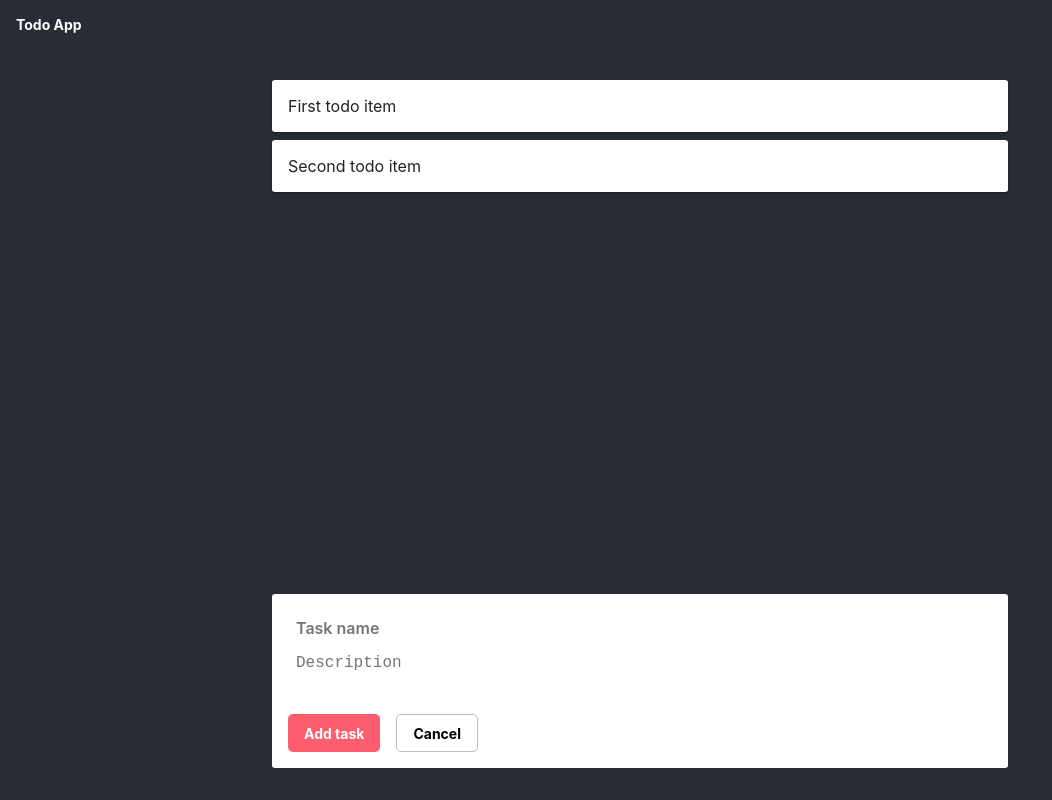
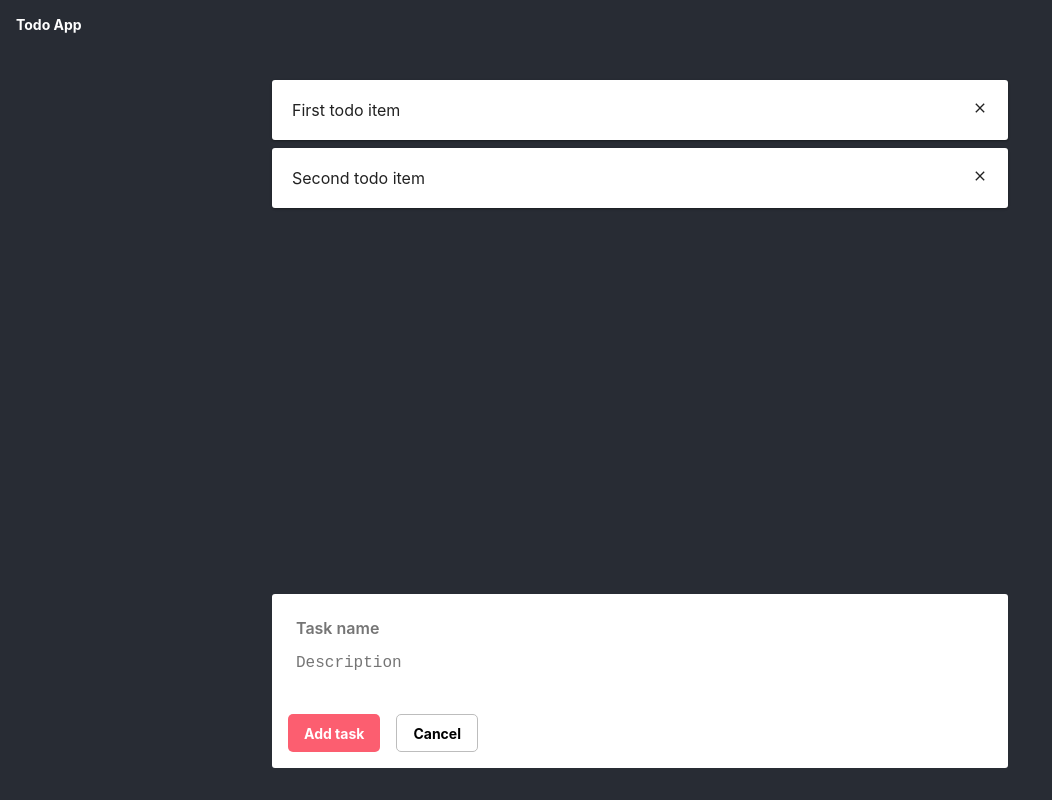
Before and after one commit to orjanbp/react-demo-todoapp, a React (Create React App) app: page / in a window 1280 px wide. Shown: the whole page, without its empty margins (0-1052 px from the left). Built offline with nearby package versions, Linux system fonts and the light colour scheme.

Commit message:
add close button to items

```diff
--- a/package.json
+++ b/package.json
@@ -13,6 +13,7 @@
     "lodash": "^4.17.21",
     "react": "^18.0.0",
     "react-dom": "^18.0.0",
+    "react-icons": "^4.3.1",
     "react-router": "^6.3.0",
     "react-router-dom": "^6.3.0",
     "react-scripts": "^5.0.1",
--- /dev/null
+++ b/src/components/pages/TodoOverview/core/TodoList/CloseButton.tsx
@@ -0,0 +1,32 @@
+import React from 'react';
+import styled from 'styled-components';
+import { MdClose } from 'react-icons/md';
+
+const Container = styled.div`
+  display: flex;
+  align-items: center;
+  justify-content: center;
+  width: 40px;
+  height: 40px;
+  border-radius: 20px;
+  cursor: pointer;
+  transition: background-color 0.1s ease;
+  &:active {
+    transition: background-color 0s;
+  }
+  &:hover {
+    background-color: ${props => props.theme.color.background60};
+  }
+  &:active {
+    background-color: ${props => props.theme.color.background40};
+  }
+`;
+
+interface Props {
+  onClick?: () => void;
+}
+export const CloseButton = ({ onClick }: Props) => (
+  <Container onClick={onClick}>
+    <MdClose />
+  </Container>
+);
--- a/src/components/pages/TodoOverview/core/TodoList/Components.tsx
+++ b/src/components/pages/TodoOverview/core/TodoList/Components.tsx
@@ -12,6 +12,10 @@ export const TodoItemContainer = styled.div`
   }
 `;
 
+export const TodoItemText = styled.div`
+  padding: 12px;
+`;
+
 /**
  * Apply spacing between subsequent todo items
  */
--- a/src/components/pages/TodoOverview/core/TodoList/TodoListItem.tsx
+++ b/src/components/pages/TodoOverview/core/TodoList/TodoListItem.tsx
@@ -1,17 +1,34 @@
 import React from 'react';
 import styled from 'styled-components';
 import { TodoItemType } from '@/utils/types';
-import { TodoItemContainer } from './Components';
+import { TodoItemContainer, TodoItemText } from './Components';
+import { CloseButton } from './CloseButton';
+
+const Container = styled(TodoItemContainer)`
+  display: flex;
+  justify-content: space-between;
+  background-color: ${props => props.theme.color.background100};
+  color: #222;
+  border-radius: 3px;
+  /* padding: 16px 16px; */
+  padding: 8px;
+  box-shadow: 0 1px 3px rgba(0,0,0,0.12), 0 1px 2px rgba(0,0,0,0.24);
+  &:hover {
+    cursor: pointer;
+    background-color: ${props => props.theme.color.background80};
+  }
+`;
 
 interface Props {
   item: TodoItemType;
+  onClose?: () => void;
 }
 /**
  * Display a todo item as an element
  */
-export const TodoListItem = ({ item }: Props) => {
-  const hello = 'world';
-  return (
-    <TodoItemContainer>{item.name}</TodoItemContainer>
-  );
-};
+export const TodoListItem = ({ item, onClose }: Props) => (
+  <Container>
+    <TodoItemText>{item.name}</TodoItemText>
+    <CloseButton onClick={onClose} />
+  </Container>
+);
--- a/src/components/shared/Button/BoxButton.tsx
+++ b/src/components/shared/Button/BoxButton.tsx
@@ -19,24 +19,24 @@ const StyledButton = styled.button<{ variant: ButtonVariants }>`
   }
 
   ${props => props.variant === 'primary' && css`
-    background-color: ${props => props.theme.color.primary};
-    color: ${props => props.theme.color.background};
+    background-color: ${props => props.theme.color.primary80};
+    color: ${props => props.theme.color.background100};
     &:hover {
-      background-color: ${props => props.theme.color.primaryLight};
+      background-color: ${props => props.theme.color.primary100};
     }
     &:active {
-      background-color: ${props => props.theme.color.primaryDark};
+      background-color: ${props => props.theme.color.primary60};
     }
   `}
 
   ${props => props.variant === 'secondary' && css`
-    background-color: ${props => props.theme.color.background};
+    background-color: ${props => props.theme.color.background100};
     border: 1px solid ${props => props.theme.color.border};
     &:hover {
-      background-color: ${props => props.theme.color.backgroundFlat};
+      background-color: ${props => props.theme.color.background80};
     }
     &:active {
-      background-color: ${props => props.theme.color.backgroundDark};
+      background-color: ${props => props.theme.color.background60};
     }
   `}
 `;
--- a/src/store/TodoStore.tsx
+++ b/src/store/TodoStore.tsx
@@ -6,6 +6,7 @@ import { TodoItemType, TodoList } from '@/utils/types';
 interface TodoStoreType {
   todoList: TodoList;
   addNewTodo: (newTodo: TodoItemType) => void;
+  removeTodo: (removeTodo: TodoItemType) => void;
 }
 
 const initialTodos: TodoList = [
@@ -22,7 +23,12 @@ export const TodoStoreProvider = ({ children }: PropsWithChildren<{}>) => {
     setTodoList([...todoList, newTodo]);
   }
 
-  const value = { todoList, addNewTodo };
+  const removeTodo = (removeTodo: TodoItemType) => {
+    const trimmed = [removeTodo, ...todoList];
+    setTodoList(trimmed);
+  }
+
+  const value = { todoList, addNewTodo, removeTodo };
 
   return (
     <TodoStoreContext.Provider value={value}>
--- a/src/utils/theme.ts
+++ b/src/utils/theme.ts
@@ -2,12 +2,13 @@ import { DefaultTheme } from "styled-components";
 
 export const defaultTheme: DefaultTheme = {
   color: {
-    background: '#FFFFFF',
-    backgroundFlat: '#F7F7F7',
-    backgroundDark: '#DADADA',
+    background100: '#FFFFFF',
+    background80: '#f5f5f5',
+    background60: '#e0e0e0',
+    background40: '#bdbdbd',
+    primary100: '#FD7D8C',
+    primary80: '#FC5E70',
+    primary60: '#CA4B5A',
     border: '#bdbdbd',
-    primary: '#FC5E70',
-    primaryLight: '#FD7D8C',
-    primaryDark: '#CA4B5A',
   }
 }
```
Also changed, not shown: src/utils/styled.d.ts (+7 -6 lines), 1 other file (tests, documents, lock files or other folders).
